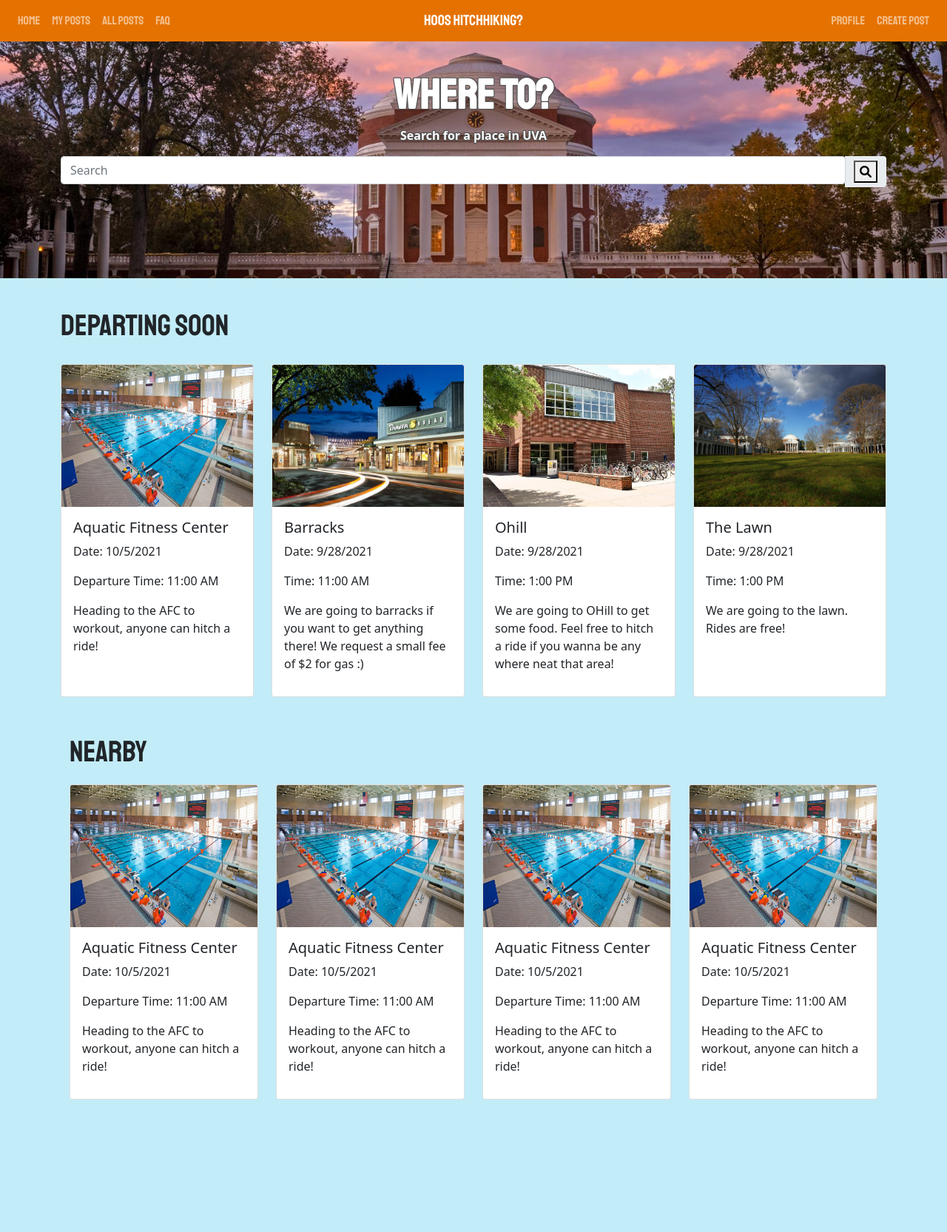
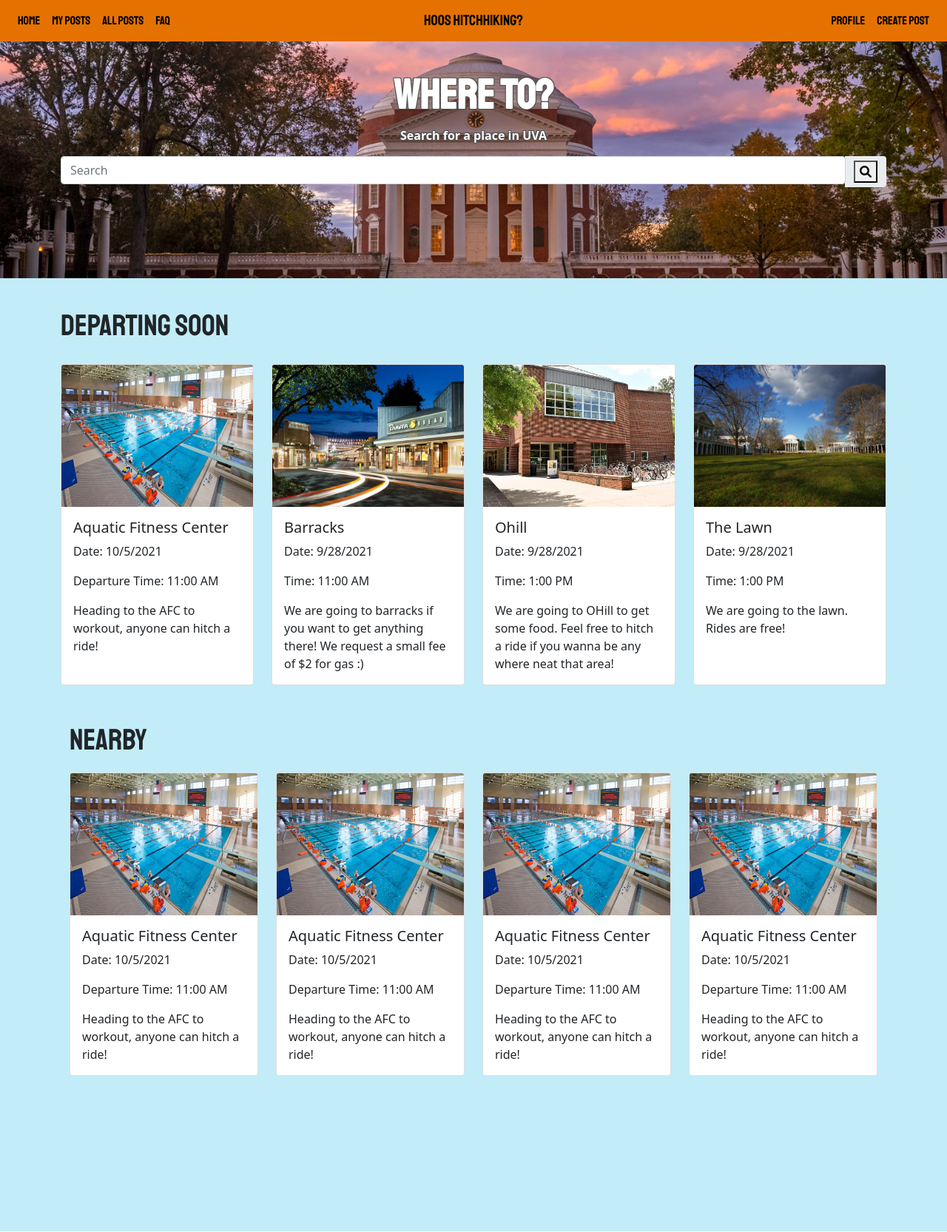
Before and after one commit to name-CrystalHo/HoosHitchHiking, a PHP site: page / in a window 1280 px wide. Shown: the top 1665 px of the page at 74% size. Run offline with PHP 8.4, Linux system fonts and the light colour scheme; some libraries are stand-ins or nearby versions.

Commit message:
pass visibility

```diff
--- a/index.html
+++ b/index.html
@@ -1,6 +1,8 @@
 <!--
 Sources used: https://cs4640.cs.virginia.edu, https://www.w3schools.com/
 -->
+<!-- cs4640 Server: https://cs4640.cs.virginia.edu/cth6xmj/sprint2/ -->
+<!-- Google Cloud Platform:https://storage.googleapis.com/webpl-demo-hooshitchhiking/index.html-->
 <!DOCTYPE html>
 <html lang="en">
 <head>
@@ -52,7 +54,7 @@ Sources used: https://cs4640.cs.virginia.edu, https://www.w3schools.com/
             </ul>
         </div>
         <div class="mx-auto order-0">
-            <a class="navbar-brand mx-auto" href="#">Hoos HitchHiking?</a>
+            <a class="navbar-brand mx-auto" href="index.html">Hoos HitchHiking?</a>
             <button class="navbar-toggler" type="button" data-toggle="collapse" data-target=".dual-collapse2">
                 <span class="navbar-toggler-icon"></span>
             </button>
@@ -138,7 +140,7 @@ Sources used: https://cs4640.cs.virginia.edu, https://www.w3schools.com/
                             <p>Date: 10/5/2021</p>
                             <p>Departure Time: 11:00 AM</p>
                             <p class="card-text">Heading to the AFC to workout, anyone can hitch a ride!</p>
-                            <a href="#" class="stretched-link" data-toggle="modal" data-target="#detailModal"></a>
+                            <a class="stretched-link" data-toggle="modal" data-target="#detailModal"></a>
                         </div>
                     </div>
                 </div>
@@ -152,7 +154,6 @@ Sources used: https://cs4640.cs.virginia.edu, https://www.w3schools.com/
                             <p class="card-text">We are going to barracks if you want to get anything there! We request
                                 a small fee of $2 for gas :)
                             </p>
-                            <a href="#" class="stretched-link" data-toggle="modal" data-target="#detailModal"></a>
                         </div>
                     </div>
                 </div>
@@ -166,7 +167,6 @@ Sources used: https://cs4640.cs.virginia.edu, https://www.w3schools.com/
                             <p class="card-text">We are going to OHill to get some food. Feel free to hitch a ride if you wanna be any
                                 where neat that area!
                             </p>
-                            <a href="#" class="stretched-link" data-toggle="modal" data-target="#detailModal"></a>
                         </div>
                     </div>
                 </div>
@@ -221,7 +221,6 @@ Sources used: https://cs4640.cs.virginia.edu, https://www.w3schools.com/
                                     <p>Date: 10/5/2021</p>
                                     <p>Departure Time: 11:00 AM</p>
                                     <p class="card-text">Heading to the AFC to workout, anyone can hitch a ride!</p>
-                                    <a href="#" class="stretched-link" data-toggle="modal" data-target="#detailModal"></a>
                                 </div>
                             </div>
                         </div>
@@ -233,7 +232,6 @@ Sources used: https://cs4640.cs.virginia.edu, https://www.w3schools.com/
                                     <p>Date: 10/5/2021</p>
                                     <p>Departure Time: 11:00 AM</p>
                                     <p class="card-text">Heading to the AFC to workout, anyone can hitch a ride!</p>
-                                    <a href="#" class="stretched-link" data-toggle="modal" data-target="#detailModal"></a>
                                 </div>
                             </div>
                         </div>
@@ -245,7 +243,6 @@ Sources used: https://cs4640.cs.virginia.edu, https://www.w3schools.com/
                                     <p>Date: 10/5/2021</p>
                                     <p>Departure Time: 11:00 AM</p>
                                     <p class="card-text">Heading to the AFC to workout, anyone can hitch a ride!</p>
-                                    <a href="#" class="stretched-link" data-toggle="modal" data-target="#detailModal"></a>
                                 </div>
                             </div>
                         </div>
@@ -257,7 +254,6 @@ Sources used: https://cs4640.cs.virginia.edu, https://www.w3schools.com/
                                     <p>Date: 10/5/2021</p>
                                     <p>Departure Time: 11:00 AM</p>
                                     <p class="card-text">Heading to the AFC to workout, anyone can hitch a ride!</p>
-                                    <a href="#" class="stretched-link" data-toggle="modal" data-target="#detailModal"></a>
                                 </div>
                             </div>
                     </div>
--- a/signin.html
+++ b/signin.html
@@ -4,6 +4,7 @@ Sources used: https://cs4640.cs.virginia.edu, https://www.w3schools.com/
 -->
 <html lang="en">
     <head>
+        <title>Hoos HitchHiking</title>
         <link rel="stylesheet" href="styles/signin.css">
         <meta charset="utf-8">
         <meta http-equiv="X-UA-Compatible" content="IE=edge">
@@ -22,7 +23,7 @@ Sources used: https://cs4640.cs.virginia.edu, https://www.w3schools.com/
             <div class="left-container">
                 <img src="styles/images/uvalogo.png" alt="uvalogo">
                 <div class="title" style="font-family: 'Staatliches', cursive; font-size: 7vw;">Hoos <br> HitchHiking?</div>
-                <a href="index.html"><button></button></a>
+                <a href="index.html"><button title="google-login"></button></a>
             </div>
             <!-- Right Container (contains Uva image) -->
             <div class="right-container ">
--- a/styles/styles.css
+++ b/styles/styles.css
@@ -12,8 +12,14 @@
 
 .btn-link {
     text-decoration: none;
+    color:black;
 }
-
+.navbar-dark .navbar-nav .nav-link{
+   color:black;
+}
+.navbar-dark .navbar-brand {
+    color:black;
+}
 .faq {
     background-color: aliceblue;
 }
```
Also changed, not shown: all.html (+7 -7 lines), my-posts.html (+14 -14 lines).
